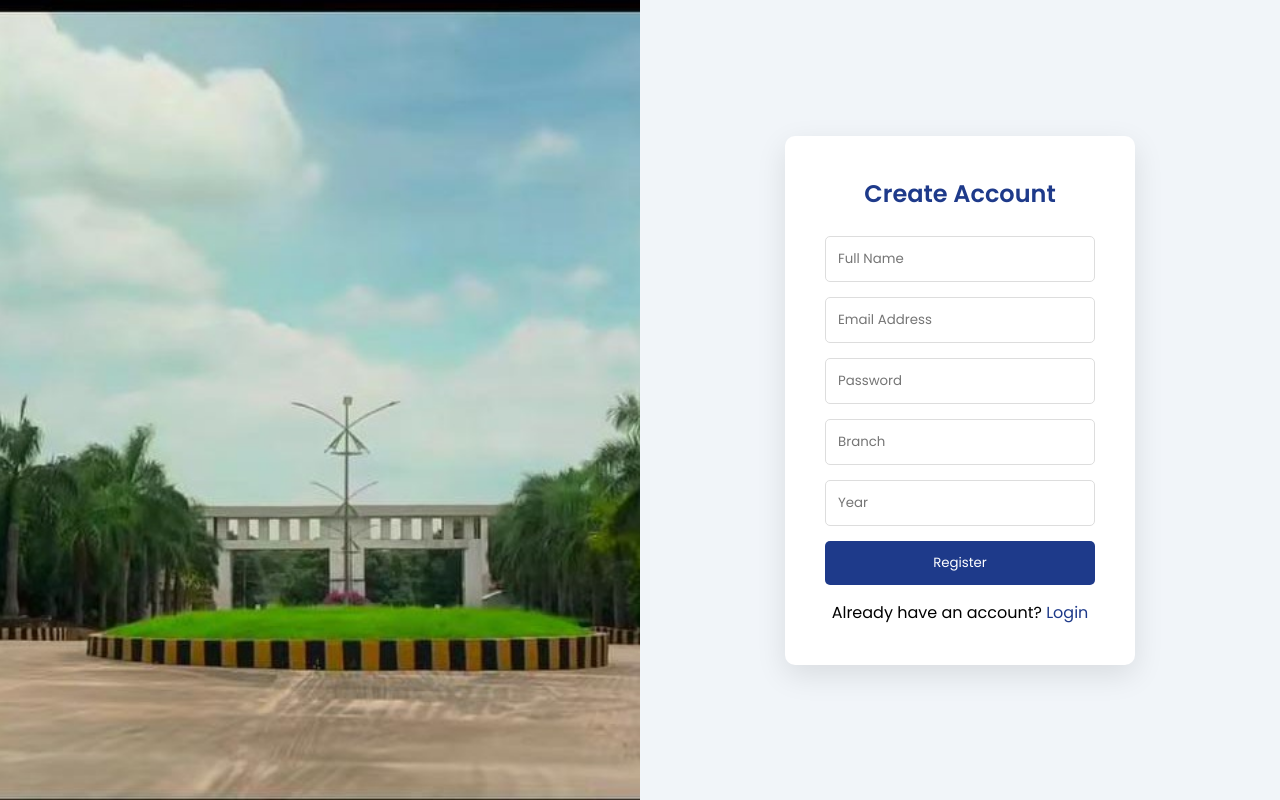
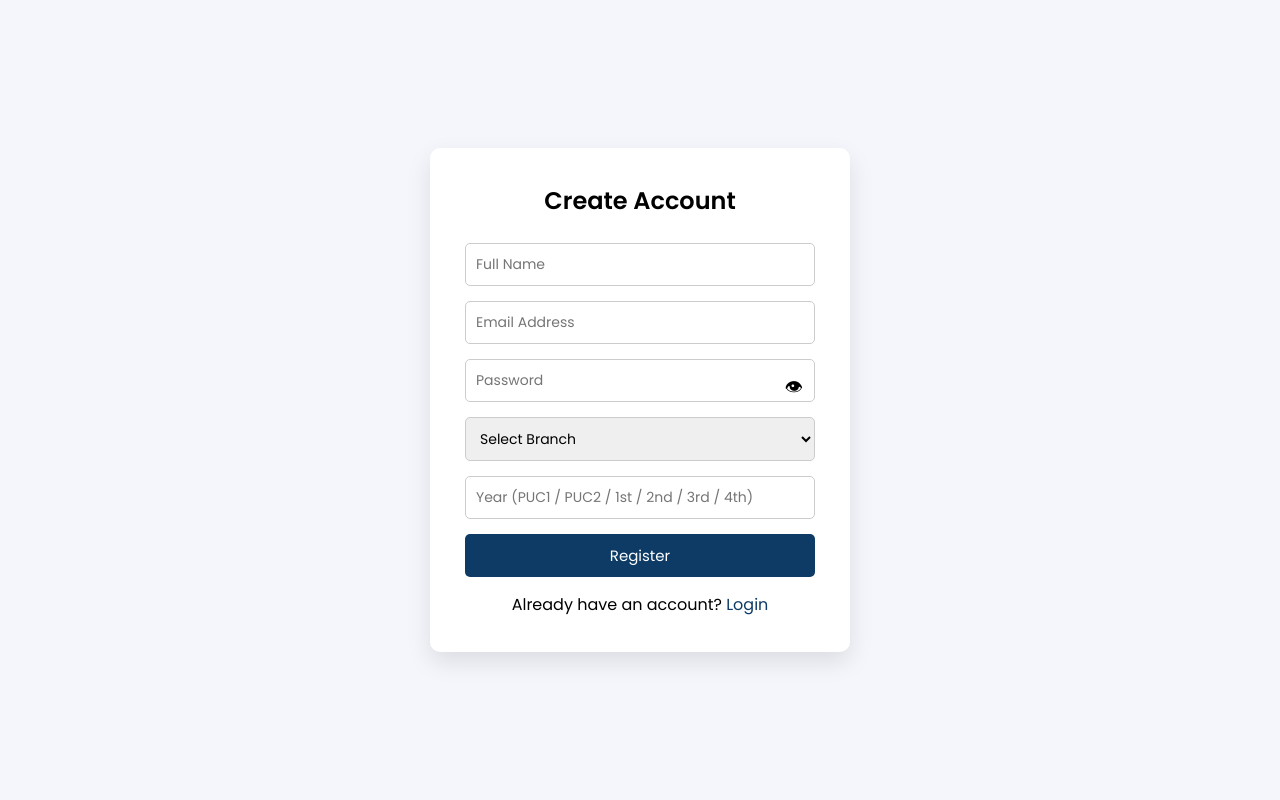
Before and after one commit to vaninaidu123/project-vani, a PHP site: page /register.php in a window 1280 px wide. Run offline with PHP 8.4, Linux system fonts and the light colour scheme.

Commit message:
updated version 1

```diff
--- a/index.php
+++ b/index.php
@@ -288,7 +288,6 @@ RGUKT Nuzvid
 
 <p>Smart Campus Complaint Management System</p>
 
-<a href="login.php" class="btn btn-warning mt-3">File Complaint</a>
 
 </div>
 
--- a/register.php
+++ b/register.php
@@ -4,35 +4,164 @@
 <meta charset="UTF-8">
 <title>Register - Smart Campus</title>
 <meta name="viewport" content="width=device-width, initial-scale=1.0">
-    <link rel="stylesheet" href="css/register.css">
+
 <link href="https://fonts.googleapis.com/css2?family=Poppins:wght@300;400;600&display=swap" rel="stylesheet">
+
+<style>
+
+*{
+margin:0;
+padding:0;
+box-sizing:border-box;
+font-family:'Poppins',sans-serif;
+}
+
+body{
+height:100vh;
+display:flex;
+justify-content:center;
+align-items:center;
+background:#f4f6fb;
+}
+
+/* register card */
+
+.form-box{
+width:420px;
+background:white;
+padding:35px;
+border-radius:10px;
+box-shadow:0 10px 25px rgba(0,0,0,0.1);
+}
+
+.form-box h2{
+text-align:center;
+margin-bottom:25px;
+}
+
+.form-box input,
+.form-box select{
+width:100%;
+padding:10px;
+margin-bottom:15px;
+border:1px solid #ccc;
+border-radius:5px;
+font-size:14px;
+}
+
+/* password container */
+
+.password-box{
+position:relative;
+}
+
+.password-box input{
+width:100%;
+padding:10px;
+padding-right:40px;
+}
+
+.eye{
+position:absolute;
+right:12px;
+top:50%;
+transform:translateY(-50%);
+cursor:pointer;
+font-size:18px;
+}
+
+/* button */
+
+.form-box button{
+width:100%;
+padding:10px;
+background:#0d3b66;
+border:none;
+color:white;
+border-radius:5px;
+cursor:pointer;
+font-size:15px;
+}
+
+.form-box button:hover{
+background:#0a2c4c;
+}
+
+.form-box p{
+text-align:center;
+margin-top:15px;
+}
+
+.form-box a{
+color:#0d3b66;
+text-decoration:none;
+}
+
+</style>
+
 </head>
+
 <body>
 
-<div class="container">
+<div class="form-box">
 
-    <div class="left">
-        <!-- College Image Background -->
+<h2>Create Account</h2>
+
+<form action="backend/register_process.php" method="POST">
+
+<input type="text" name="name" placeholder="Full Name" required>
+
+<input type="email" name="email" placeholder="Email Address" required>
+
+<!-- Password with eye -->
+
+<div class="password-box">
+
+<input type="password" name="password" id="password" placeholder="Password" required>
+
+<span class="eye" onclick="togglePassword()">👁</span>
+
 </div>
 
-    <div class="right">
-   <form action="backend/register_process.php" method="POST" class="form">
-            <h2>Create Account</h2>
+<!-- Branch Dropdown -->
 
-            <input type="text" name="name" placeholder="Full Name" required>
-            <input type="email" name="email" placeholder="Email Address" required>
-            <input type="password" name="password" placeholder="Password" required>
+<select name="branch" required>
+<option value="">Select Branch</option>
+<option value="PUC">PUC</option>
+<option value="CSE">CSE</option>
+<option value="ECE">ECE</option>
+<option value="EEE">EEE</option>
+<option value="MECH">MECH</option>
+<option value="CIVIL">CIVIL</option>
+<option value="MME">MME</option>
+<option value="CHEMICAL">CHEMICAL</option>
+</select>
 
-            <input type="text" name="branch" placeholder="Branch" required>
-            <input type="text" name="year" placeholder="Year" required>
+<input type="text" name="year" placeholder="Year (PUC1 / PUC2 / 1st / 2nd / 3rd / 4th)" required>
 
 <button type="submit">Register</button>
 
+</form>
+
 <p>Already have an account? <a href="login.php">Login</a></p>
-        </form>
-    </div>
 
 </div>
 
+<script>
+
+function togglePassword(){
+
+var password=document.getElementById("password");
+
+if(password.type==="password"){
+password.type="text";
+}else{
+password.type="password";
+}
+
+}
+
+</script>
+
 </body>
 </html>
```
Also changed, not shown: backend/login_process.php (+20 -19 lines), backend/register_process.php (+26 -23 lines), login.php (+127 -9 lines). Lines whose indentation alone changed are shown as unchanged.
